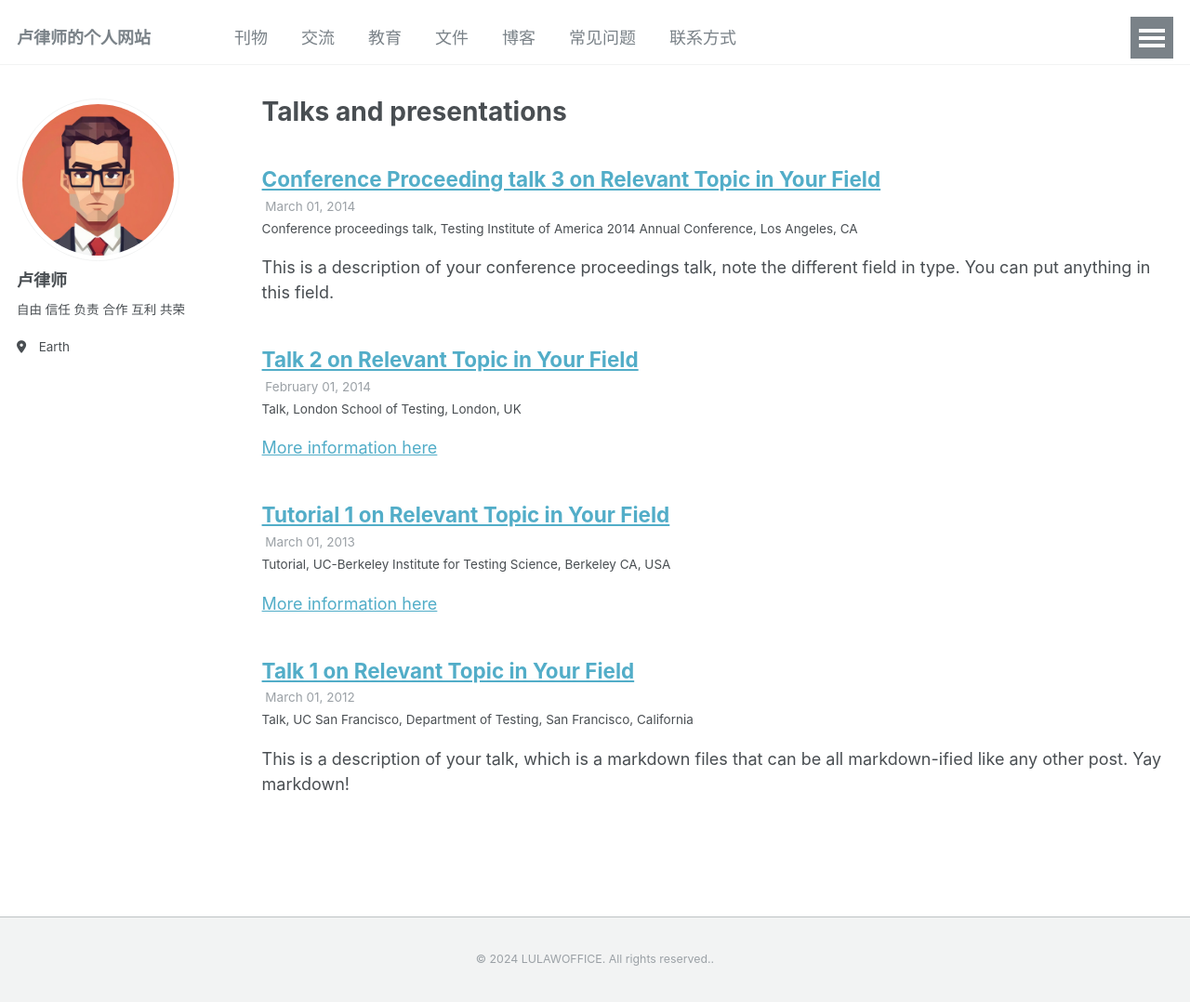
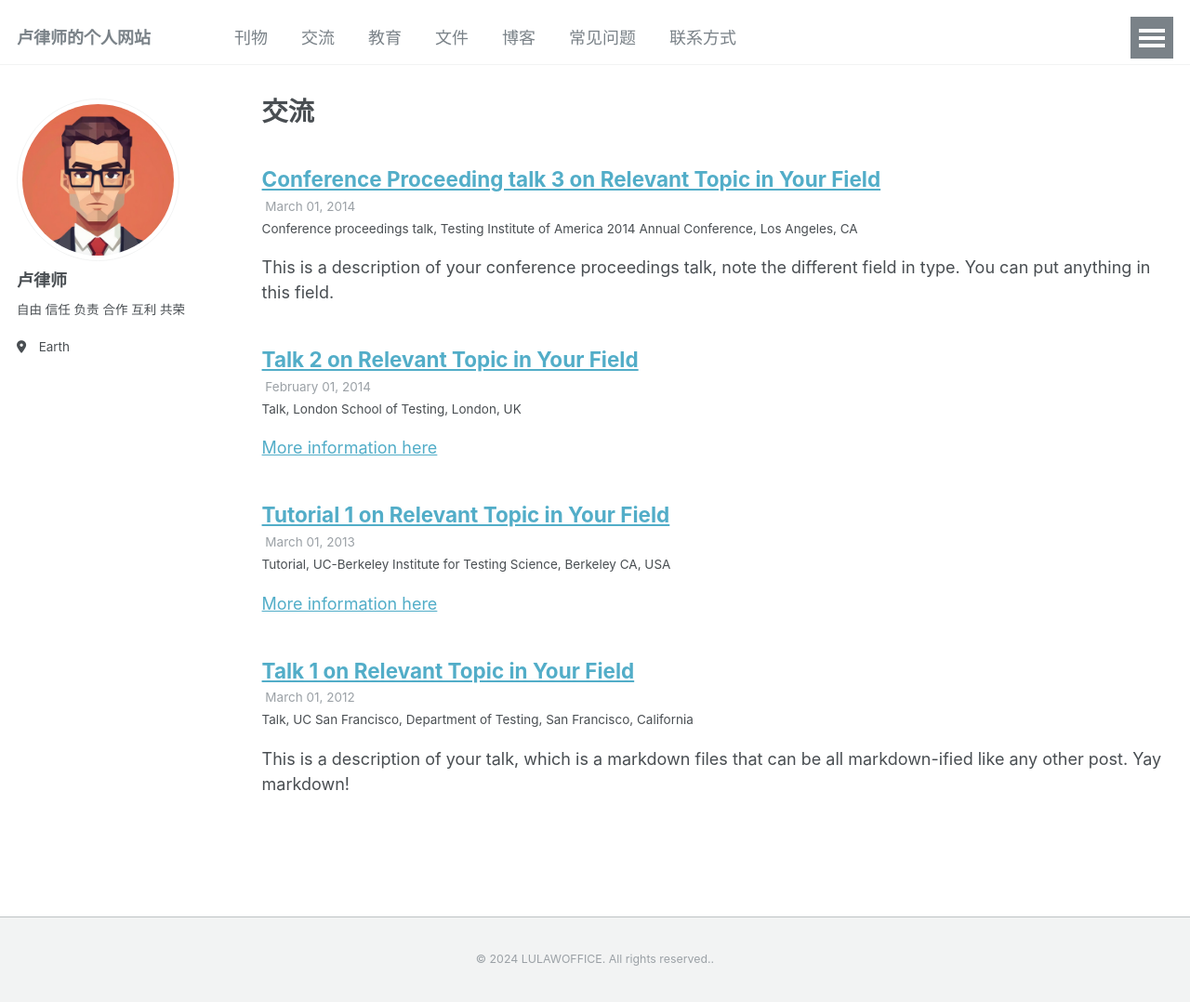
Before and after one commit to LULAWOFFICE/LULAWOFFICE.github.io, a Jekyll site: the page built from _pages/talks.html, in a window 1280 px wide and 1078 px high. Shown: the whole window at 93% size. Built offline with Jekyll 4.4.1, drawn with Linux system fonts in a browser that asks for light colours.

Commit message:
Update talks.html
交流栏目

```diff
--- a/_pages/talks.html
+++ b/_pages/talks.html
@@ -1,6 +1,6 @@
 ---
 layout: archive
-title: "Talks and presentations"
+title: "交流"
 permalink: /talks/
 author_profile: true
 ---
```
